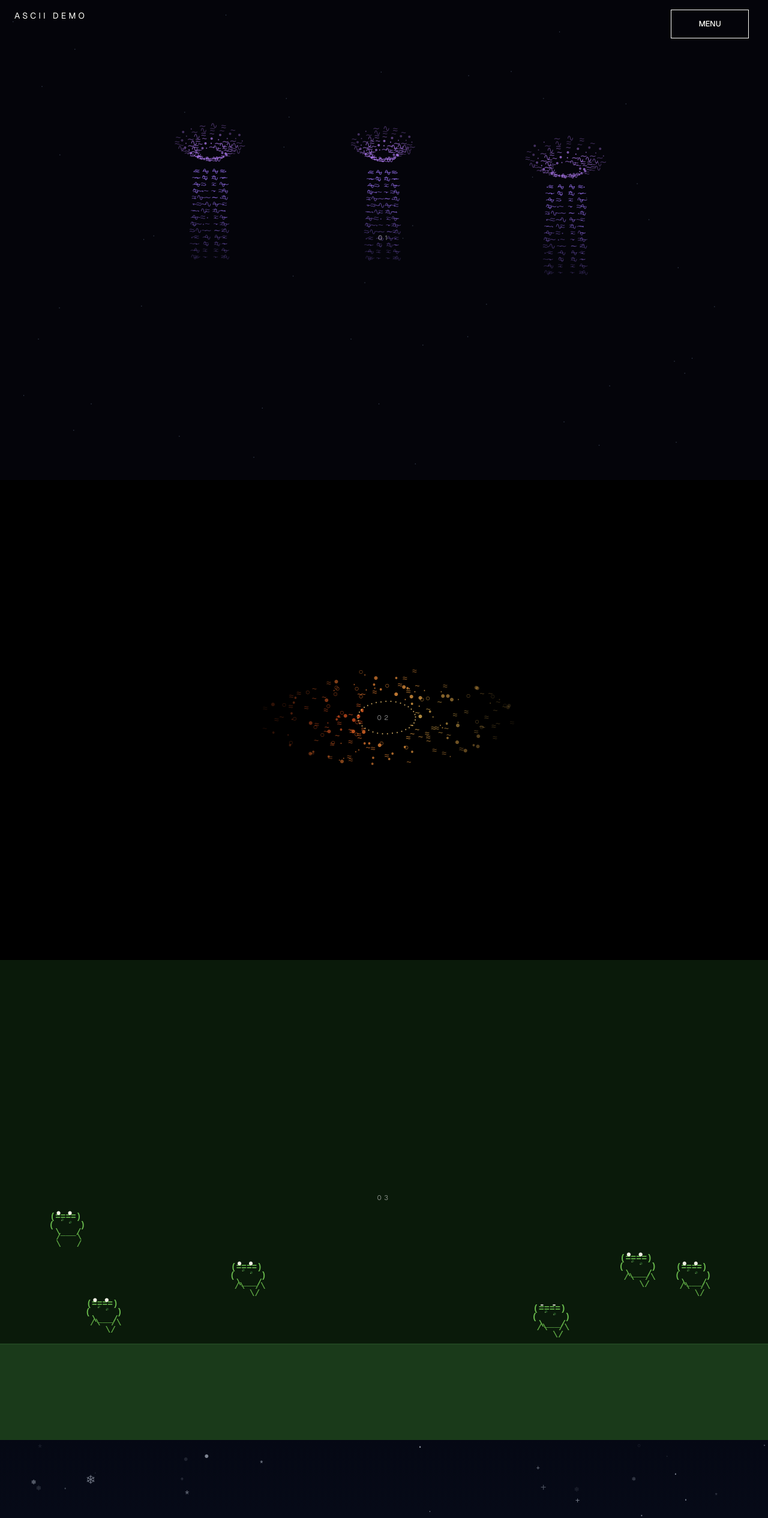
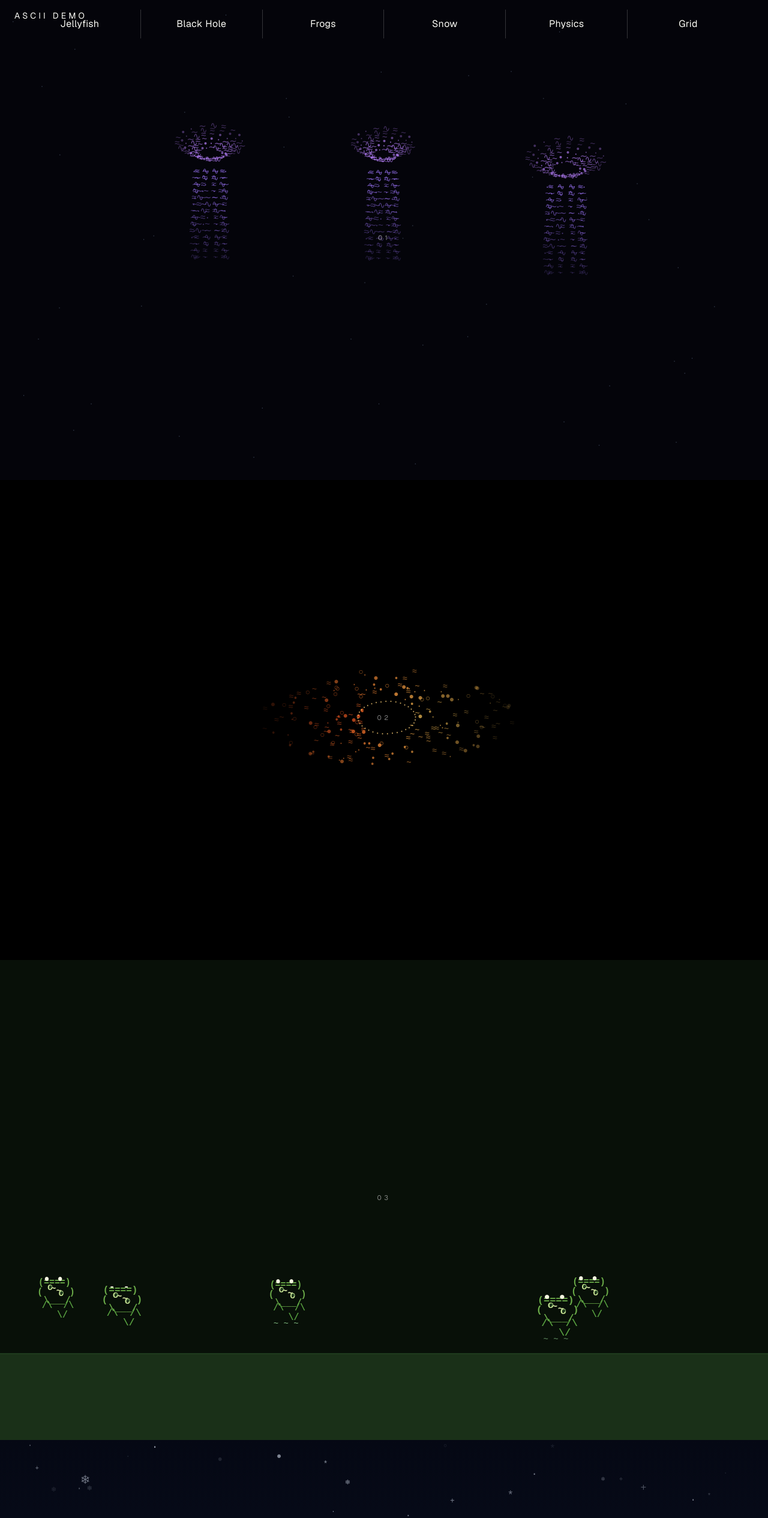
Before and after one commit to gnxv/ascii-demo, a Next.js app: page / in a window 1280 px wide. Shown: the top 2530 px of the page at 60% size. Built offline with nearby package versions, Linux system fonts and the light colour scheme.

Commit message:
feat: horizontal menu strip + improved frogs
- Simple top bar with block names, same hover style
- Frogs: better body, spots, eyes, legs closer to original

```diff
--- a/src/app/page.tsx
+++ b/src/app/page.tsx
@@ -355,12 +355,12 @@ export default function Home() {
   }, []);
 
   const scenes = [
-    { title: "", component: <AsciiJellyfish />, bg: "bg-black" },
-    { title: "", component: <AsciiBlackHole />, bg: "bg-black" },
-    { title: "", component: <AsciiFrogs />, bg: "bg-green-950" },
-    { title: "", component: <Snow />, bg: "bg-slate-950" },
-    { title: "", component: <Physics />, bg: "bg-zinc-950" },
-    { title: "", component: <Grid />, bg: "bg-black" },
+    { id: "jellyfish", title: "", component: <AsciiJellyfish />, bg: "bg-black" },
+    { id: "blackhole", title: "", component: <AsciiBlackHole />, bg: "bg-black" },
+    { id: "frogs", title: "", component: <AsciiFrogs />, bg: "bg-green-950" },
+    { id: "snow", title: "", component: <Snow />, bg: "bg-slate-950" },
+    { id: "physics", title: "", component: <Physics />, bg: "bg-zinc-950" },
+    { id: "grid", title: "", component: <Grid />, bg: "bg-black" },
   ];
 
   return (
@@ -371,7 +371,7 @@ export default function Home() {
       </header>
 
       {scenes.map((s, i) => (
-        <section key={i} className={`relative h-screen ${s.bg} flex items-center justify-center`}>
+        <section key={i} id={s.id} className={`relative h-screen ${s.bg} flex items-center justify-center`}>
           <div className="absolute inset-0">{s.component}</div>
           <div className="relative z-10 text-center pointer-events-none">
             <div className="text-[11px] tracking-[0.4em] uppercase opacity-50 mb-2">0{i + 1}</div>
--- a/src/components/AsciiFrogs.tsx
+++ b/src/components/AsciiFrogs.tsx
@@ -16,9 +16,9 @@ export default function AsciiFrogs() {
     canvas.width = w;
     canvas.height = h;
 
-    const frogs = Array.from({ length: 6 }, (_, i) => ({
-      x: 100 + Math.random() * (w - 200),
-      y: h * 0.64 + Math.random() * 30,
+    const frogs = Array.from({ length: 5 }, (_, i) => ({
+      x: 140 + Math.random() * (w - 280),
+      y: h * 0.68 + Math.random() * 15,
       phase: Math.random() * Math.PI * 2,
       jumpT: 0,
       jumping: false,
@@ -32,41 +32,46 @@ export default function AsciiFrogs() {
     let t = 0;
 
     const drawFrog = (f: typeof frogs[0]) => {
-      const breathe = 1 + Math.sin(t * 1.3 + f.phase) * 0.05;
-      const blink = !f.jumping && Math.sin(t * 2.1 + f.phase) > 0.88;
+      const breathe = 1 + Math.sin(t * 1.2 + f.phase) * 0.07;
+      const blink = !f.jumping && Math.sin(t * 1.9 + f.phase) > 0.92;
 
       ctx.save();
       ctx.translate(f.x, f.y);
       ctx.scale(breathe, 1);
 
-      // pear-shaped body (wider hips)
-      ctx.font = "bold 15px monospace";
-      ctx.fillStyle = "#68b84c";
-      ctx.fillText("(====)", -26, -2);
-      ctx.fillText("(     )", -28, 12);
-      ctx.fillText(" \\___/ ", -26, 24);
+      // body — pear, wider hips
+      ctx.font = "bold 16px monospace";
+      ctx.fillStyle = "#6aaa48";
+      ctx.fillText("(====)", -28, -6);
+      ctx.fillText("(     )", -30, 10);
+      ctx.fillText(" \\___/ ", -28, 24);
 
-      // spots with pale halo
-      ctx.fillStyle = "#bee28a";
-      ctx.fillText("·", -10, 4);
-      ctx.fillText("·", 4, 8);
-      ctx.fillStyle = "#1e461e";
-      ctx.fillText("•", -9, 4);
-      ctx.fillText("•", 5, 8);
+      // pale ridges
+      ctx.fillStyle = "#d0e0a0";
+      ctx.fillText("~", -6, 4);
+      ctx.fillText("~", 4, 8);
 
-      // single-cell eyes
-      ctx.fillStyle = "#f0f0e4";
-      ctx.fillText(blink ? "-" : "●", -16, -8);
-      ctx.fillText(blink ? "-" : "●", 4, -8);
+      // spots with halo
+      ctx.fillStyle = "#c0e090";
+      ctx.fillText("o", -12, 2);
+      ctx.fillText("o", 8, 12);
+      ctx.fillStyle = "#204020";
+      ctx.fillText("•", -11, 2);
+      ctx.fillText("•", 9, 12);
 
-      // legs: Z-folded at rest, kicked when leaping
-      ctx.fillStyle = "#5ca442";
+      // eyes — single cell
+      ctx.fillStyle = "#f4f4e0";
+      ctx.fillText(blink ? "-" : "●", -18, -12);
+      ctx.fillText(blink ? "-" : "●", 6, -12);
+
+      // legs
+      ctx.fillStyle = "#58a040";
       if (f.jumping) {
-        ctx.fillText("/   \\", -16, 32);
-        ctx.fillText("\\   /", -16, 44);
+        ctx.fillText("/   \\", -18, 34);
+        ctx.fillText("\\   /", -18, 50);
       } else {
-        ctx.fillText("/\\  /\\", -20, 30);
-        ctx.fillText("  \\/  ", -12, 42);
+        ctx.fillText("/\\  /\\", -22, 32);
+        ctx.fillText("  \\/  ", -14, 48);
       }
 
       ctx.restore();
@@ -74,46 +79,46 @@ export default function AsciiFrogs() {
 
     const draw = () => {
       t += 0.016;
-      ctx.fillStyle = "#0a1a0a";
+      ctx.fillStyle = "#081008";
       ctx.fillRect(0, 0, w, h);
 
-      ctx.fillStyle = "#1a3a1a";
-      ctx.fillRect(0, h * 0.8, w, h * 0.2);
-      ctx.strokeStyle = "#2a5a2a";
+      ctx.fillStyle = "#1a3018";
+      ctx.fillRect(0, h * 0.82, w, h * 0.18);
+      ctx.strokeStyle = "#2a5028";
       ctx.beginPath();
-      ctx.moveTo(0, h * 0.8);
-      ctx.lineTo(w, h * 0.8);
+      ctx.moveTo(0, h * 0.82);
+      ctx.lineTo(w, h * 0.82);
       ctx.stroke();
 
       frogs.forEach((f) => {
-        if (!f.jumping && Math.random() < 0.005) {
+        if (!f.jumping && Math.random() < 0.004) {
           f.jumping = true;
           f.jumpT = 0;
           f.startX = f.x;
           f.startY = f.y;
-          f.vx = (Math.random() - 0.5) * 160;
+          f.vx = (Math.random() - 0.5) * 140;
         }
 
         if (f.jumping) {
-          f.jumpT += 0.018;
+          f.jumpT += 0.015;
           const s = f.jumpT;
-          const hArc = 4 * s * (1 - s) * 100;
+          const hArc = 4 * s * (1 - s) * 120;
           f.x = f.startX + f.vx * s;
           f.y = f.startY - hArc;
           if (s >= 1) {
             f.jumping = false;
             f.splash = 1;
-            f.y = Math.min(f.y, h * 0.72);
+            f.y = Math.min(f.y, h * 0.75);
           }
         } else {
-          f.y += Math.sin(t * 1.2 + f.phase) * 0.35;
+          f.y += Math.sin(t * 1.0 + f.phase) * 0.25;
         }
 
         if (f.splash > 0) {
-          f.splash -= 0.025;
-          ctx.font = "13px monospace";
+          f.splash -= 0.018;
+          ctx.font = "14px monospace";
           ctx.fillStyle = `rgba(140,200,140,${Math.max(0, f.splash)})`;
-          ctx.fillText("~ ~ ~", f.x - 18, f.y + 50);
+          ctx.fillText("~ ~ ~", f.x - 20, f.y + 58);
         }
 
         drawFrog(f);
--- a/src/components/Header.tsx
+++ b/src/components/Header.tsx
@@ -1,76 +1,38 @@
 "use client";
 
-import { useState, useEffect, useRef } from "react";
-import Link from "next/link";
-import { gsap } from "gsap";
+import { useState } from "react";
 
 const menuItems = [
-  { label: "Products", href: "#products" },
-  { label: "References", href: "#references" },
-  { label: "Studio", href: "#studio" },
-  { label: "Services", href: "#services" },
-  { label: "Awards", href: "#awards" },
-  { label: "Materials/Fabrication", href: "#materials" },
-  { label: "Connect", href: "#connect" },
+  { label: "Jellyfish", href: "#jellyfish" },
+  { label: "Black Hole", href: "#blackhole" },
+  { label: "Frogs", href: "#frogs" },
+  { label: "Snow", href: "#snow" },
+  { label: "Physics", href: "#physics" },
+  { label: "Grid", href: "#grid" },
 ];
 
 export default function Header() {
-  const [isOpen, setIsOpen] = useState(false);
-  const overlayRef = useRef<HTMLDivElement>(null);
-  const menuRef = useRef<HTMLDivElement>(null);
-
-  useEffect(() => {
-    if (!overlayRef.current || !menuRef.current) return;
-
-    const items = menuRef.current.children;
-
-    if (isOpen) {
-      gsap.to(overlayRef.current, { opacity: 1, duration: 0.4, ease: "power2.out" });
-      gsap.fromTo(
-        items,
-        { y: 40, opacity: 0 },
-        { y: 0, opacity: 1, duration: 0.65, stagger: 0.06, ease: "power3.out", delay: 0.12 }
-      );
-      document.body.style.overflow = "hidden";
-    } else {
-      gsap.to(overlayRef.current, { opacity: 0, duration: 0.3, ease: "power2.in" });
-      document.body.style.overflow = "";
-    }
-  }, [isOpen]);
+  const [hovered, setHovered] = useState(false);
 
   return (
-    <>
-      <header className="fixed top-0 left-0 right-0 z-50 mix-blend-difference">
-        <div className="max-w-[1600px] mx-auto px-5 md:px-8 h-16 md:h-20 flex items-center justify-between">
-          <div />
-          <button
-            onClick={() => setIsOpen(!isOpen)}
-            className="btn-kinetics font-mono text-white border-white/50 hover:bg-[#f1e6df] hover:text-[#3b322d]"
-          >
-            {isOpen ? "CLOSE" : "MENU"}
-          </button>
-        </div>
-      </header>
-
-      <div
-        ref={overlayRef}
-        className={`fixed inset-0 z-40 bg-[#fff9f5] flex items-center justify-center ${
-          isOpen ? "pointer-events-auto" : "pointer-events-none opacity-0"
-        }`}
-      >
-        <nav ref={menuRef} className="text-center">
+    <header
+      className="fixed top-0 left-0 right-0 z-50 mix-blend-difference"
+      onMouseEnter={() => setHovered(true)}
+      onMouseLeave={() => setHovered(false)}
+    >
+      <div className="max-w-[1600px] mx-auto px-5 md:px-8 h-16 md:h-20 flex items-center">
+        <nav className="flex w-full">
           {menuItems.map((item) => (
-            <Link
+            <a
               key={item.label}
               href={item.href}
-              onClick={() => setIsOpen(false)}
-              className="block text-4xl md:text-6xl lg:text-7xl font-medium tracking-[-0.02em] py-2 md:py-2.5 hover:opacity-50 transition-opacity"
+              className="flex-1 text-center py-3 text-sm md:text-base font-mono tracking-wide text-white border-r border-white/20 last:border-r-0 hover:bg-[#f1e6df] hover:text-[#3b322d] transition-colors"
             >
               {item.label}
-            </Link>
+            </a>
           ))}
         </nav>
       </div>
-    </>
+    </header>
   );
 }
```
